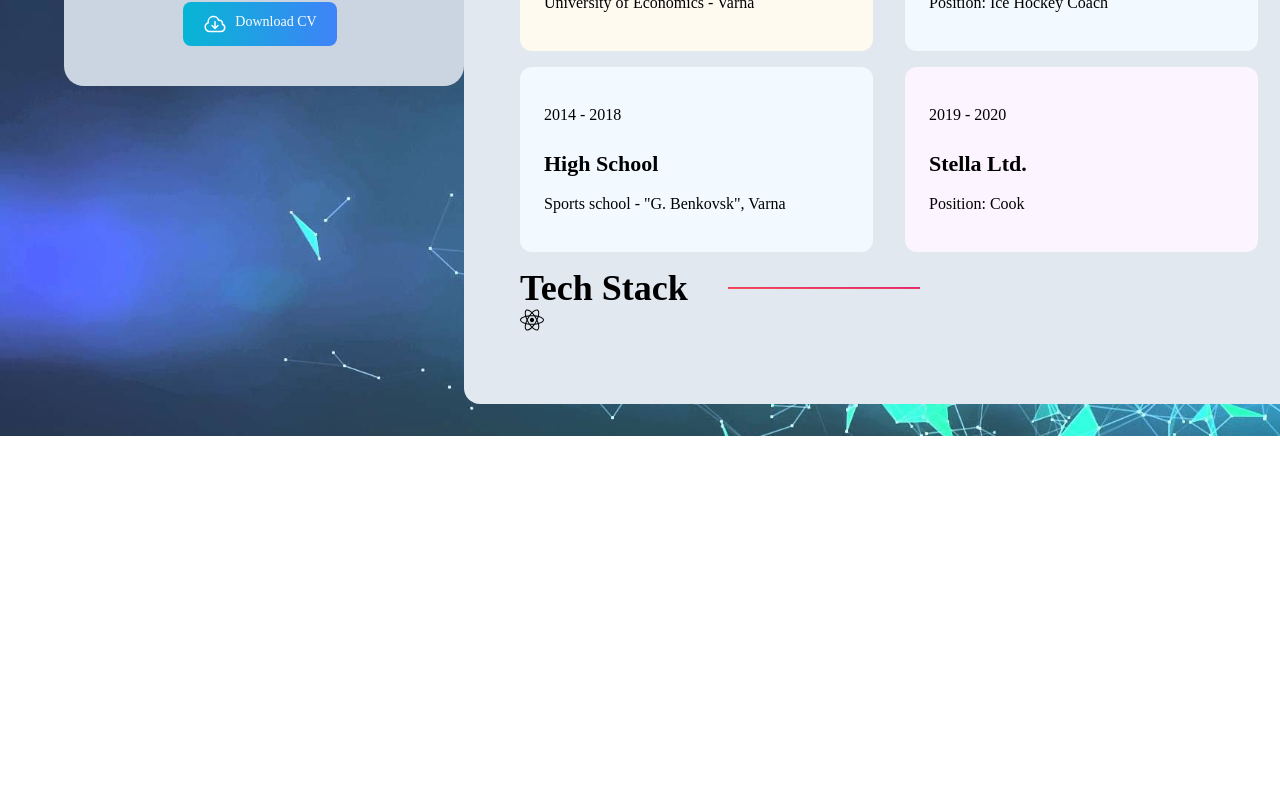
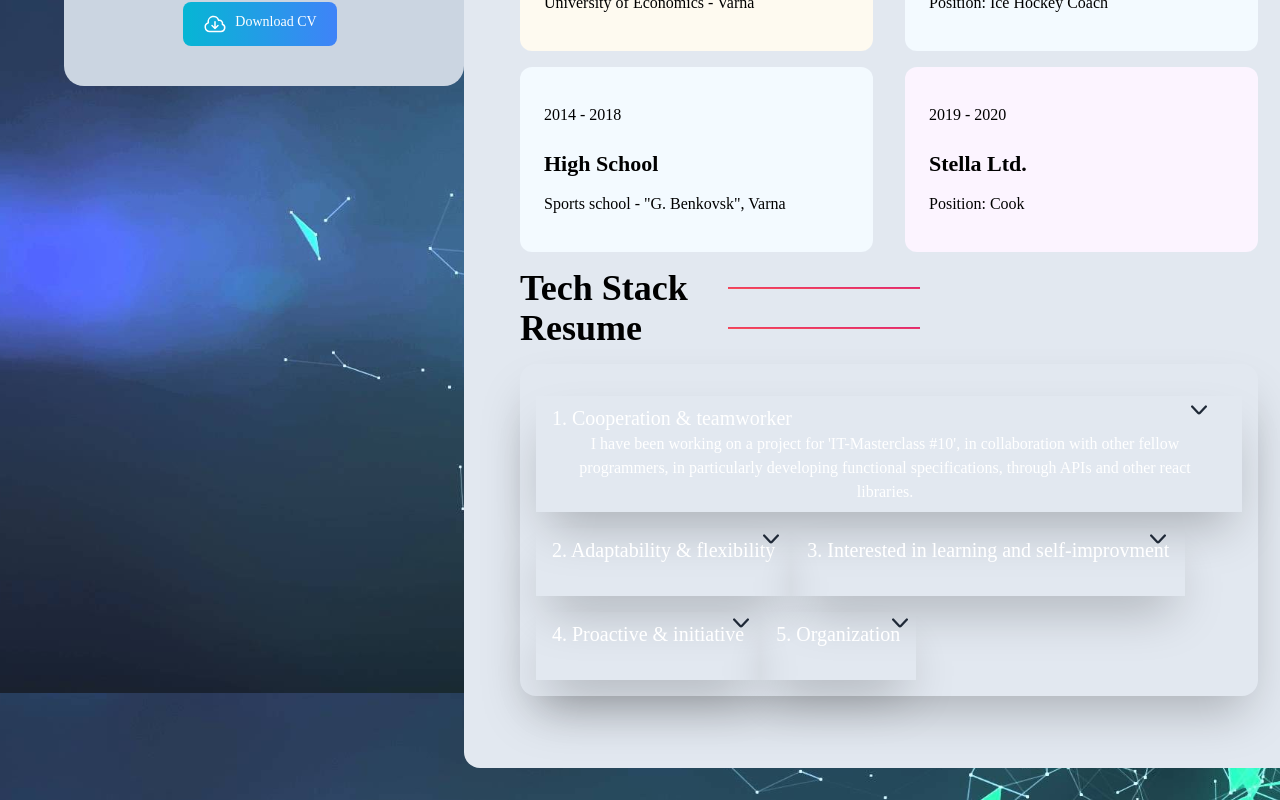
Before and after one commit to IvanSarabeev/React-Portfolio, a React (Create React App) app in the folder react-portfolio/: page /resume in a window 1280 px wide. Shown: the part 907-1707 px from the top of the page. Before the commit the page ends 1343 px from the top, so only its background shows below. Built offline with nearby package versions, Linux system fonts and the light colour scheme.

Commit message:
added child component Personal, which receives props from the parent el-Resume.jsx, imported new data to the data.js file

```diff
--- /dev/null
+++ b/react-portfolio/src/components/PersonalSkills.jsx
@@ -0,0 +1,45 @@
+import React from "react";
+
+const SocialSkills = ({ item, activeIndex, setActiveIndex }) => {
+  const toggleDescription = (index) => {
+    setActiveIndex(index);
+  };
+
+  return (
+    <>
+      <div
+        key={item.num}
+        className={`relative mt-4 px-4 py-2 text-white shadow-2xl ${
+          item.btnVisibility ? "visible" : "hidden"
+        }`}
+      >
+        <h3 className="text-lg lg:text-xl">{`${item.num}. ${item.title}`}</h3>
+        <button
+          type="button"
+          onClick={() => toggleDescription(item.num)}
+          className={`mr-2 ${activeIndex === item.num ? "active" : ""}`}
+        >
+          <svg
+            className="absolute right-[5%] top-[5%] z-10 h-4 w-4 text-gray-800 transition-all
+                           duration-500 ease-in-out hover:top-[4%] hover:h-7 hover:w-7 hover:rounded-full hover:bg-white hover:p-[0.3rem] dark:text-white"
+            aria-hidden="true"
+            xmlns="http://www.w3.org/2000/svg"
+            fill="none"
+            viewBox="0 0 14 8"
+          >
+            <path
+              stroke="currentColor"
+              strokeLinecap="round"
+              strokeLinejoin="round"
+              strokeWidth="2"
+              d="m1 1 5.326 5.7a.909.909 0 0 0 1.348 0L13 1"
+            />
+          </svg>
+          {activeIndex === item.num && <p>{item.description}</p>}
+        </button>
+      </div>
+    </>
+  );
+};
+
+export default SocialSkills;
--- a/react-portfolio/src/data/data.js
+++ b/react-portfolio/src/data/data.js
@@ -25,6 +25,7 @@ import MySQL from "../icons/MySQL"
 import Firebase from "../icons/Firebase"
 import Git from "../icons/Git"
 import FramerMotion from "../icons/FrameMotion"
+import GitHub from "../icons/GitHub"
 import vsCode from "../icons/vsCode"
 import PowerBI from "../icons/PowerBI"
 import Postman from "../icons/Postman"
@@ -196,7 +197,7 @@ const data = {
         },
         {
             title: "GitHub",
-            icon: UilGithub,
+            icon: <GitHub />,
             area: "Other",
         },
         {
@@ -252,6 +253,43 @@ const data = {
             bgColor: "bg-[#fcf4ff]",
             company: "Stella ltd.",
         }
+    ],
+    personalSkills: [
+        {
+            num: 1,
+            btnIndex: 1,
+            btnVisibility: true,
+            title: "Cooperation & teamworker",
+            description: "I have been working on a project for 'IT-Masterclass #10', in collaboration with other fellow programmers, in particularly developing functional specifications, through APIs and other react libraries."
+        },
+        {
+            num: 2,
+            btnIndex: 2,
+            btnVisibility: true,
+            title: "Adaptability & flexibility",
+            description: "I have had to use new techs or libraries, according to the goals of the project. In addition I've worked with several people in developing in feature in the same branch and others..."
+        },
+        {
+            num: 3,
+            btnIndex: 3,
+            btnVisibility: true,
+            title: "Interested in learning and self-improvment",
+            description: "Since the beginning of 2023, I have been proatively engaged in learing new technologies such as: React.js, some advance Javascripts funcionalities & concepts and other UI libraries."
+        },
+        {
+            num: 4,
+            btnIndex: 4,
+            btnVisibility: true,
+            title: "Proactive & initiative",
+            description: "I'am a person who is ready to take an initiative and to never give up. I would easily say that it's thanks to my sports career."
+        },
+        {
+            num: 5,
+            btnIndex: 5,
+            btnVisibility: true,
+            title: "Organization",
+            description: "I'am organized person who is always prepared in advance, regardless of the occacion and the event.",
+        },
     ]
 }
 export default data;
--- /dev/null
+++ b/react-portfolio/src/icons/GitHub.jsx
@@ -0,0 +1,16 @@
+import * as React from "react";
+
+function IconGithub(props) {
+  return (
+    <svg
+      viewBox="0 0 1024 1024"
+      fill="currentColor"
+      className="h-6 w-6"
+      {...props}
+    >
+      <path d="M511.6 76.3C264.3 76.2 64 276.4 64 523.5 64 718.9 189.3 885 363.8 946c23.5 5.9 19.9-10.8 19.9-22.2v-77.5c-135.7 15.9-141.2-73.9-150.3-88.9C215 726 171.5 718 184.5 703c30.9-15.9 62.4 4 98.9 57.9 26.4 39.1 77.9 32.5 104 26 5.7-23.5 17.9-44.5 34.7-60.8-140.6-25.2-199.2-111-199.2-213 0-49.5 16.3-95 48.3-131.7-20.4-60.5 1.9-112.3 4.9-120 58.1-5.2 118.5 41.6 123.2 45.3 33-8.9 70.7-13.6 112.9-13.6 42.4 0 80.2 4.9 113.5 13.9 11.3-8.6 67.3-48.8 121.3-43.9 2.9 7.7 24.7 58.3 5.5 118 32.4 36.8 48.9 82.7 48.9 132.3 0 102.2-59 188.1-200 212.9a127.5 127.5 0 0138.1 91v112.5c.8 9 0 17.9 15 17.9 177.1-59.7 304.6-227 304.6-424.1 0-247.2-200.4-447.3-447.5-447.3z" />
+    </svg>
+  );
+}
+
+export default IconGithub;
--- a/react-portfolio/src/pages/Resume.jsx
+++ b/react-portfolio/src/pages/Resume.jsx
@@ -1,11 +1,13 @@
-import React from "react";
+import React, { useState } from "react";
 import Layout from "../components/Layout";
 import Location from "../components/Location";
 import data from "../data/data";
-import ReactSvg from "../icons/React";
+import PersonalSkills from "../components/PersonalSkills";
 import { UilSuitcase, UilGraduationCap } from "@iconscout/react-unicons";
 
 const Resume = () => {
+  const [activeIndex, setActiveIndex] = useState(1);
+
   return (
     <div className="flex min-h-screen w-full bg-techDark-background bg-cover bg-fixed bg-no-repeat">
       <Layout />
@@ -73,10 +75,24 @@ const Resume = () => {
               </div>
             </div>
             <div>
+                <h3 className="relative flex items-center text-4xl font-bold after:absolute after:left-[13rem] after:h-[0.125rem] after:w-[12rem] after:bg-gradient-to-tr after:from-[#FA5252] after:to-[#DD2476]">
+                  Tech Stack
+                </h3>
+            </div>
+            <div>
               <h3 className="relative flex items-center text-4xl font-bold after:absolute after:left-[13rem] after:h-[0.125rem] after:w-[12rem] after:bg-gradient-to-tr after:from-[#FA5252] after:to-[#DD2476]">
-              Tech Stack
-            </h3>
-              <ReactSvg />
+                Resume
+              </h3>
+              <article className="mt-4 flex flex-auto flex-wrap rounded-[16px] p-4 shadow-2xl">
+                {data.personalSkills.map((item, index) => (
+                  <PersonalSkills
+                    key={index}
+                    item={item}
+                    activeIndex={activeIndex}
+                    setActiveIndex={setActiveIndex}
+                  />
+                ))}
+              </article>
             </div>
           </article>
         </section>
```
